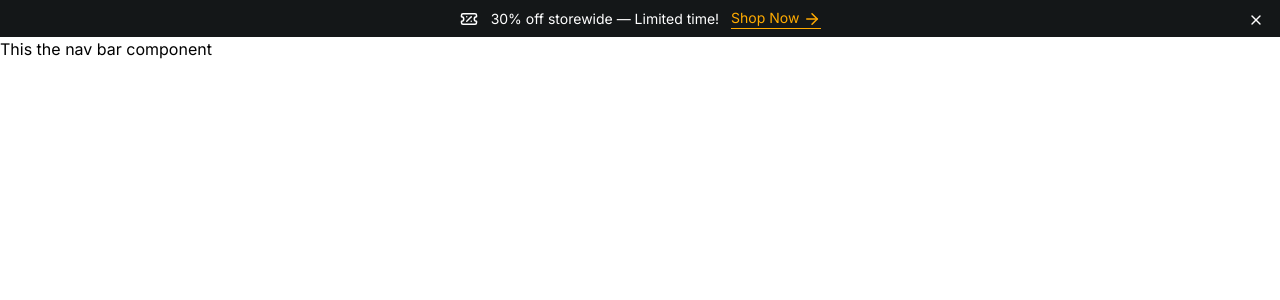
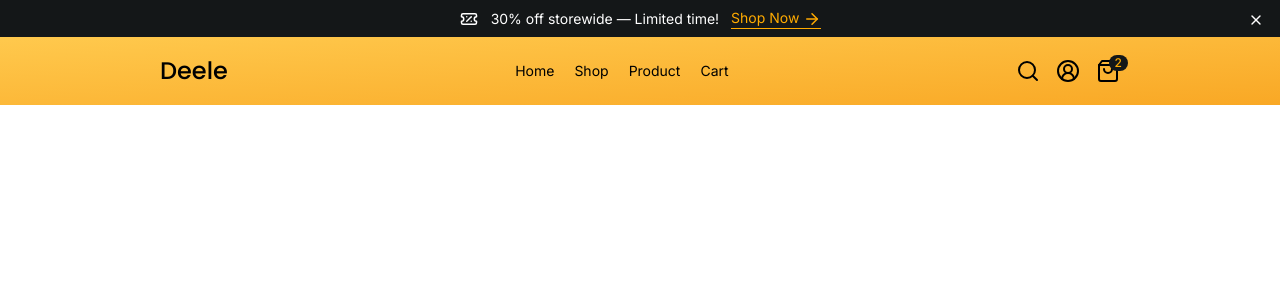
Before and after one commit to jeremiah-olisa/Deele, a Vue app: page / in a window 1280 px wide. Shown: the top 300 px of the page. Built offline with nearby package versions, Linux system fonts and the light colour scheme.

Commit message:
NavigationBar

```diff
--- a/src/App.vue
+++ b/src/App.vue
@@ -1,10 +1,11 @@
 <script setup>
-import NavigationBar from './components/layout/NavigationBar.vue';
+import NavigationBar from './components/layout/NavigationBar.vue'
 import PromotionHeader from './components/layout/PromotionHeader.vue'
 </script>
+
 <template>
   <PromotionHeader />
-  <section>
+  <section class="px-40 bg-gradient-to-br from-[#FFC94D] to-[#F9A825]">
     <NavigationBar />
   </section>
 </template>
--- a/src/assets/styles/index.css
+++ b/src/assets/styles/index.css
@@ -1,4 +1,6 @@
 @import url('https://fonts.googleapis.com/css2?family=Inter:ital,opsz,wght@0,14..32,100..900;1,14..32,100..900&display=swap');
+@import url('https://fonts.googleapis.com/css2?family=Poppins:ital,wght@0,100;0,200;0,300;0,400;0,500;0,600;0,700;0,800;0,900;1,100;1,200;1,300;1,400;1,500;1,600;1,700;1,800;1,900&display=swap');
+@import url('https://fonts.googleapis.com/css2?family=Space+Grotesk:wght@300..700&display=swap');
 
 @tailwind base;
 @tailwind components;
--- /dev/null
+++ b/src/components/layout/CounterComponent.vue
@@ -0,0 +1,27 @@
+<script setup>
+import { ref } from 'vue'
+
+const count = ref(0)
+
+const increment = () => {
+  if (count.value < 10) count.value += 1
+}
+
+function decrement() {
+  if (count.value > 0) count.value = count.value - 1
+}
+</script>
+
+<template>
+  <div class="py-10 flex flex-col gap-4 w-full justify-center items-center">
+    <h2 class="text-4xl text-orange-400">{{ count }}</h2>
+    <div class="flex gap-4 flex-row-reverse">
+      <button @click="increment" class="bg-green-700 py-1 px-4 rounded-md text-white font-inter">
+        Increment
+      </button>
+      <button @click="decrement" class="bg-red-600 py-1 px-4 rounded-md text-white font-inter">
+        Decrement
+      </button>
+    </div>
+  </div>
+</template>
--- a/src/components/layout/NavigationBar.vue
+++ b/src/components/layout/NavigationBar.vue
@@ -1 +1,23 @@
-<template>This the nav bar component</template>
+<script setup>
+import { CircleUserRound, Search, ShoppingBag } from 'lucide-vue-next'
+</script>
+
+<template>
+  <div class="flex w-full justify-between items-center py-[18px]">
+    <h3 class="font-poppins text-2xl font-medium">Deele</h3>
+    <div class="flex gap-5 font-space-grotesk text-sm">
+        <a href="">Home</a>
+        <a href="">Shop</a>
+        <a href="">Product</a>
+        <a href="">Cart</a>
+    </div>
+    <div class="flex gap-4">
+      <Search :size="24" />
+      <CircleUserRound :size="24" />
+      <div class="relative">
+        <ShoppingBag :size="24" />
+        <span class="bg-[#141718] text-yellow text-xs font-medium rounded-full px-1.5 absolute -top-1 -right-2">2</span>
+      </div>
+    </div>
+  </div>
+</template>
--- a/src/components/layout/PromotionHeader.vue
+++ b/src/components/layout/PromotionHeader.vue
@@ -2,7 +2,7 @@
 import { X, TicketPercent, ArrowRight } from 'lucide-vue-next'
 import { ref } from 'vue'
 
-const isVisible = ref(true)
+const isVisible = ref(true);
 </script>
 
 <template>
--- a/tailwind.config.js
+++ b/tailwind.config.js
@@ -12,6 +12,8 @@ export default {
       },
       fontFamily: {
         inter: ['inter', 'sans'],
+        poppins: ['poppins', 'inter'],
+        'space-grotesk': ['Space Grotesk', 'poppins'],
       }
     },
   },
```
Also changed, not shown: src/assets/images/banner-image.png (added).
